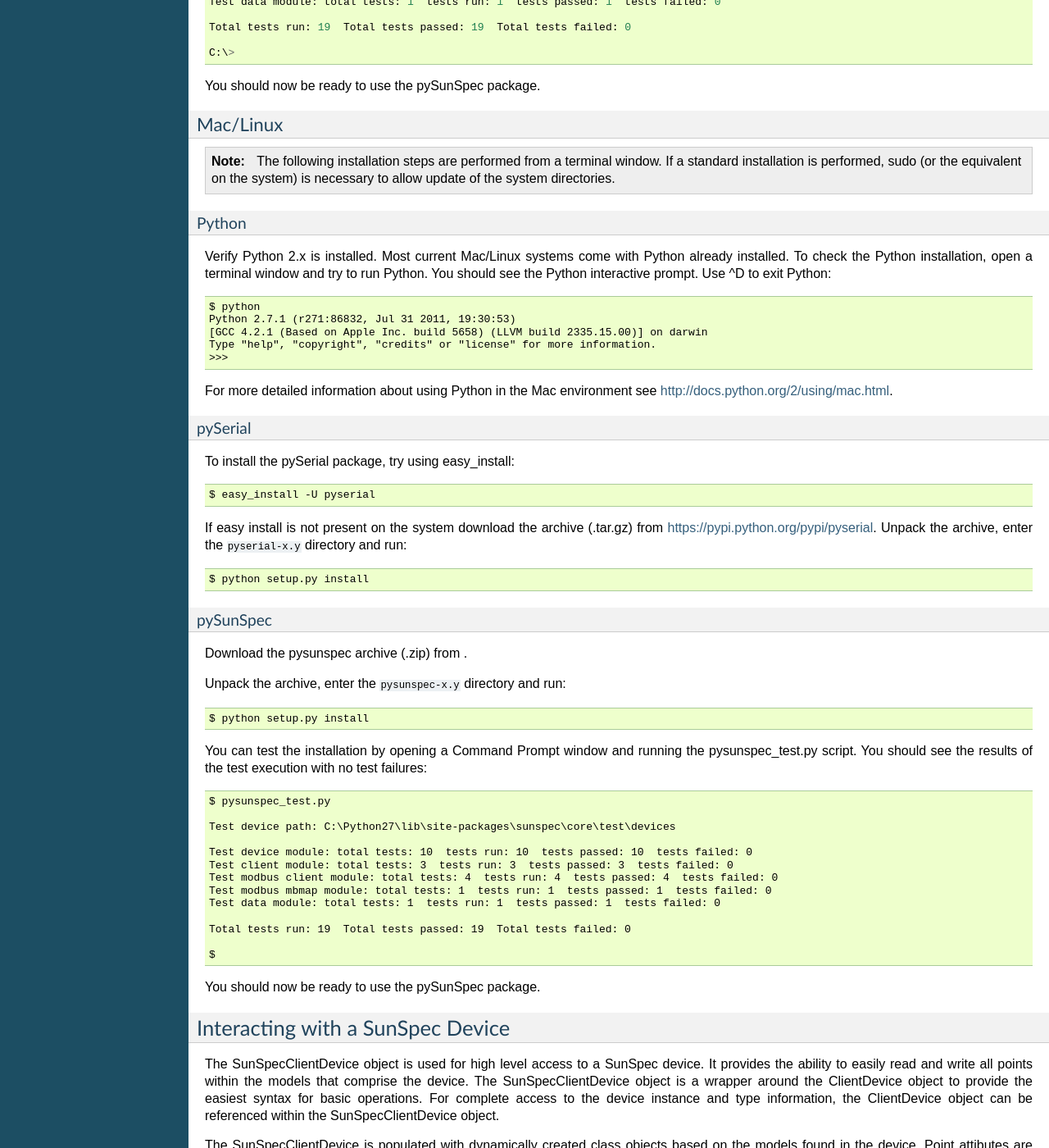
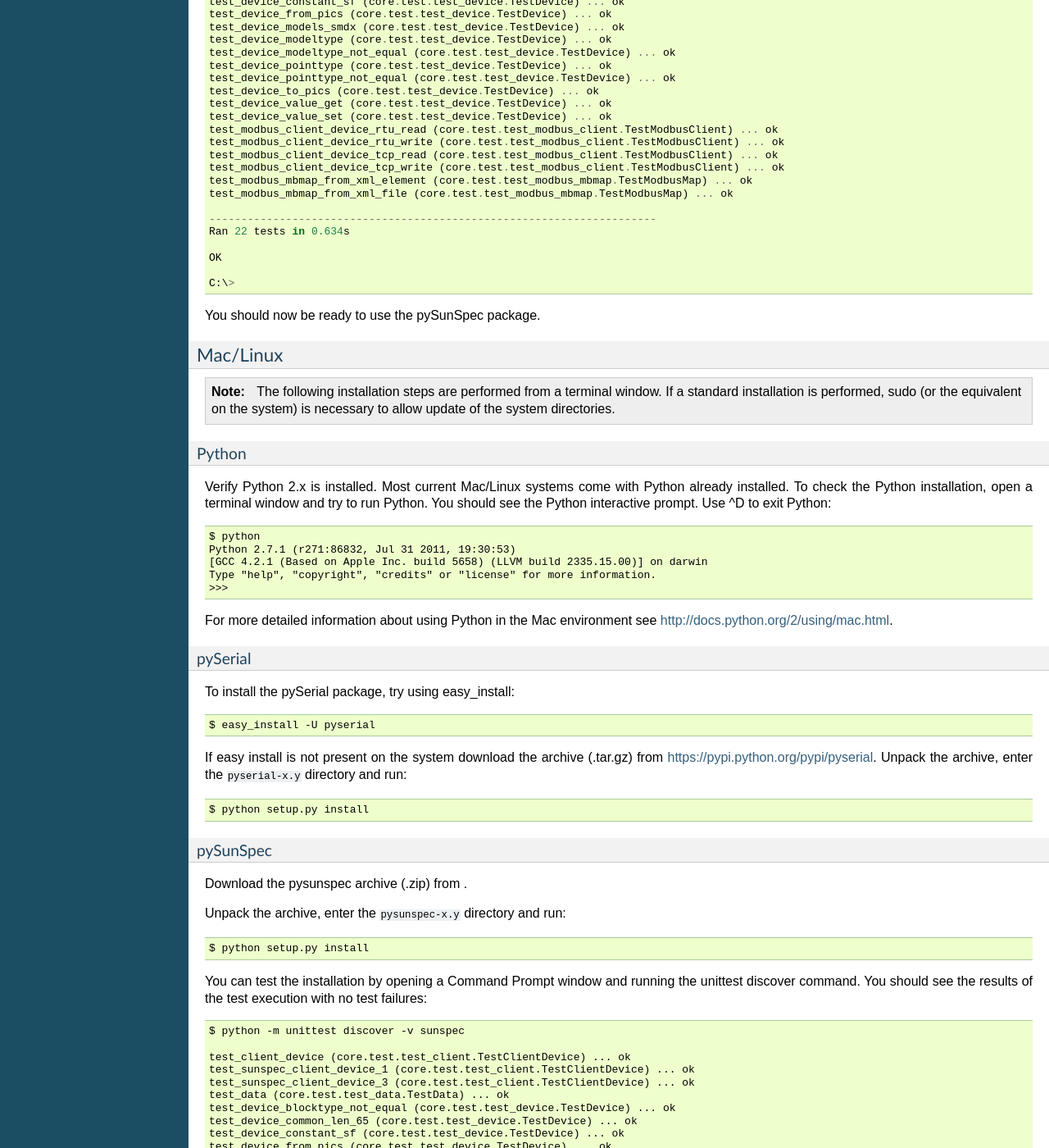
Before and after one commit to sunspec/pysunspec, a Sphinx documentation site: the page built from doc/pysunspec.rst, in a window 1280 px wide and 1400 px high, scrolled down 1583 px. Shown: the whole window at 82% size. Built offline with Sphinx 7.4.7, drawn with Linux system fonts in a browser that asks for light colours; some of the changed text lies outside the part shown.

Commit message:
Changed documentation to match the new test look and command

```diff
--- a/doc/pysunspec.rst
+++ b/doc/pysunspec.rst
@@ -69,20 +69,38 @@ Unpack the archive, enter the ``pysunspec-x.y`` directory and run::
 
     C:\> python setup.py install
 
-You can test the installation by opening a Command Prompt window and running the pysunspec_test.py script. You should see the results
+You can test the installation by opening a Command Prompt window and running the unittest discover command. You should see the results
 of the test execution with no test failures::
 
-    C:\> pysunspec_test.py
+    C:\> python -m unittest discover -v sunspec
 
-    Test device path: C:\Python27\lib\site-packages\sunspec\core\test\devices
+    test_client_device (core.test.test_client.TestClientDevice) ... ok
+    test_sunspec_client_device_1 (core.test.test_client.TestClientDevice) ... ok
+    test_sunspec_client_device_3 (core.test.test_client.TestClientDevice) ... ok
+    test_data (core.test.test_data.TestData) ... ok
+    test_device_blocktype_not_equal (core.test.test_device.TestDevice) ... ok
+    test_device_common_len_65 (core.test.test_device.TestDevice) ... ok
+    test_device_constant_sf (core.test.test_device.TestDevice) ... ok
+    test_device_from_pics (core.test.test_device.TestDevice) ... ok
+    test_device_models_smdx (core.test.test_device.TestDevice) ... ok
+    test_device_modeltype (core.test.test_device.TestDevice) ... ok
+    test_device_modeltype_not_equal (core.test.test_device.TestDevice) ... ok
+    test_device_pointtype (core.test.test_device.TestDevice) ... ok
+    test_device_pointtype_not_equal (core.test.test_device.TestDevice) ... ok
+    test_device_to_pics (core.test.test_device.TestDevice) ... ok
+    test_device_value_get (core.test.test_device.TestDevice) ... ok
+    test_device_value_set (core.test.test_device.TestDevice) ... ok
+    test_modbus_client_device_rtu_read (core.test.test_modbus_client.TestModbusClient) ... ok
+    test_modbus_client_device_rtu_write (core.test.test_modbus_client.TestModbusClient) ... ok
+    test_modbus_client_device_tcp_read (core.test.test_modbus_client.TestModbusClient) ... ok
+    test_modbus_client_device_tcp_write (core.test.test_modbus_client.TestModbusClient) ... ok
+    test_modbus_mbmap_from_xml_element (core.test.test_modbus_mbmap.TestModbusMap) ... ok
+    test_modbus_mbmap_from_xml_file (core.test.test_modbus_mbmap.TestModbusMap) ... ok
 
-    Test device module: total tests: 10  tests run: 10  tests passed: 10  tests failed: 0
-    Test client module: total tests: 3  tests run: 3  tests passed: 3  tests failed: 0
-    Test modbus client module: total tests: 4  tests run: 4  tests passed: 4  tests failed: 0
-    Test modbus mbmap module: total tests: 1  tests run: 1  tests passed: 1  tests failed: 0
-    Test data module: total tests: 1  tests run: 1  tests passed: 1  tests failed: 0
+    ----------------------------------------------------------------------
+    Ran 22 tests in 0.634s
 
-    Total tests run: 19  Total tests passed: 19  Total tests failed: 0
+    OK
 
     C:\>
 
@@ -132,20 +150,38 @@ Unpack the archive, enter the ``pysunspec-x.y`` directory and run::
 
     $ python setup.py install
 
-You can test the installation by opening a Command Prompt window and running the pysunspec_test.py script. You should see the results
+You can test the installation by opening a Command Prompt window and running the unittest discover command. You should see the results
 of the test execution with no test failures::
 
-    $ pysunspec_test.py
+    $ python -m unittest discover -v sunspec
 
-    Test device path: C:\Python27\lib\site-packages\sunspec\core\test\devices
+    test_client_device (core.test.test_client.TestClientDevice) ... ok
+    test_sunspec_client_device_1 (core.test.test_client.TestClientDevice) ... ok
+    test_sunspec_client_device_3 (core.test.test_client.TestClientDevice) ... ok
+    test_data (core.test.test_data.TestData) ... ok
+    test_device_blocktype_not_equal (core.test.test_device.TestDevice) ... ok
+    test_device_common_len_65 (core.test.test_device.TestDevice) ... ok
+    test_device_constant_sf (core.test.test_device.TestDevice) ... ok
+    test_device_from_pics (core.test.test_device.TestDevice) ... ok
+    test_device_models_smdx (core.test.test_device.TestDevice) ... ok
+    test_device_modeltype (core.test.test_device.TestDevice) ... ok
+    test_device_modeltype_not_equal (core.test.test_device.TestDevice) ... ok
+    test_device_pointtype (core.test.test_device.TestDevice) ... ok
+    test_device_pointtype_not_equal (core.test.test_device.TestDevice) ... ok
+    test_device_to_pics (core.test.test_device.TestDevice) ... ok
+    test_device_value_get (core.test.test_device.TestDevice) ... ok
+    test_device_value_set (core.test.test_device.TestDevice) ... ok
+    test_modbus_client_device_rtu_read (core.test.test_modbus_client.TestModbusClient) ... ok
+    test_modbus_client_device_rtu_write (core.test.test_modbus_client.TestModbusClient) ... ok
+    test_modbus_client_device_tcp_read (core.test.test_modbus_client.TestModbusClient) ... ok
+    test_modbus_client_device_tcp_write (core.test.test_modbus_client.TestModbusClient) ... ok
+    test_modbus_mbmap_from_xml_element (core.test.test_modbus_mbmap.TestModbusMap) ... ok
+    test_modbus_mbmap_from_xml_file (core.test.test_modbus_mbmap.TestModbusMap) ... ok
 
-    Test device module: total tests: 10  tests run: 10  tests passed: 10  tests failed: 0
-    Test client module: total tests: 3  tests run: 3  tests passed: 3  tests failed: 0
-    Test modbus client module: total tests: 4  tests run: 4  tests passed: 4  tests failed: 0
-    Test modbus mbmap module: total tests: 1  tests run: 1  tests passed: 1  tests failed: 0
-    Test data module: total tests: 1  tests run: 1  tests passed: 1  tests failed: 0
+    ----------------------------------------------------------------------
+    Ran 22 tests in 0.634s
 
-    Total tests run: 19  Total tests passed: 19  Total tests failed: 0
+    OK
 
     $
 
```
Also changed, not shown: README.md (+27 -9 lines).
